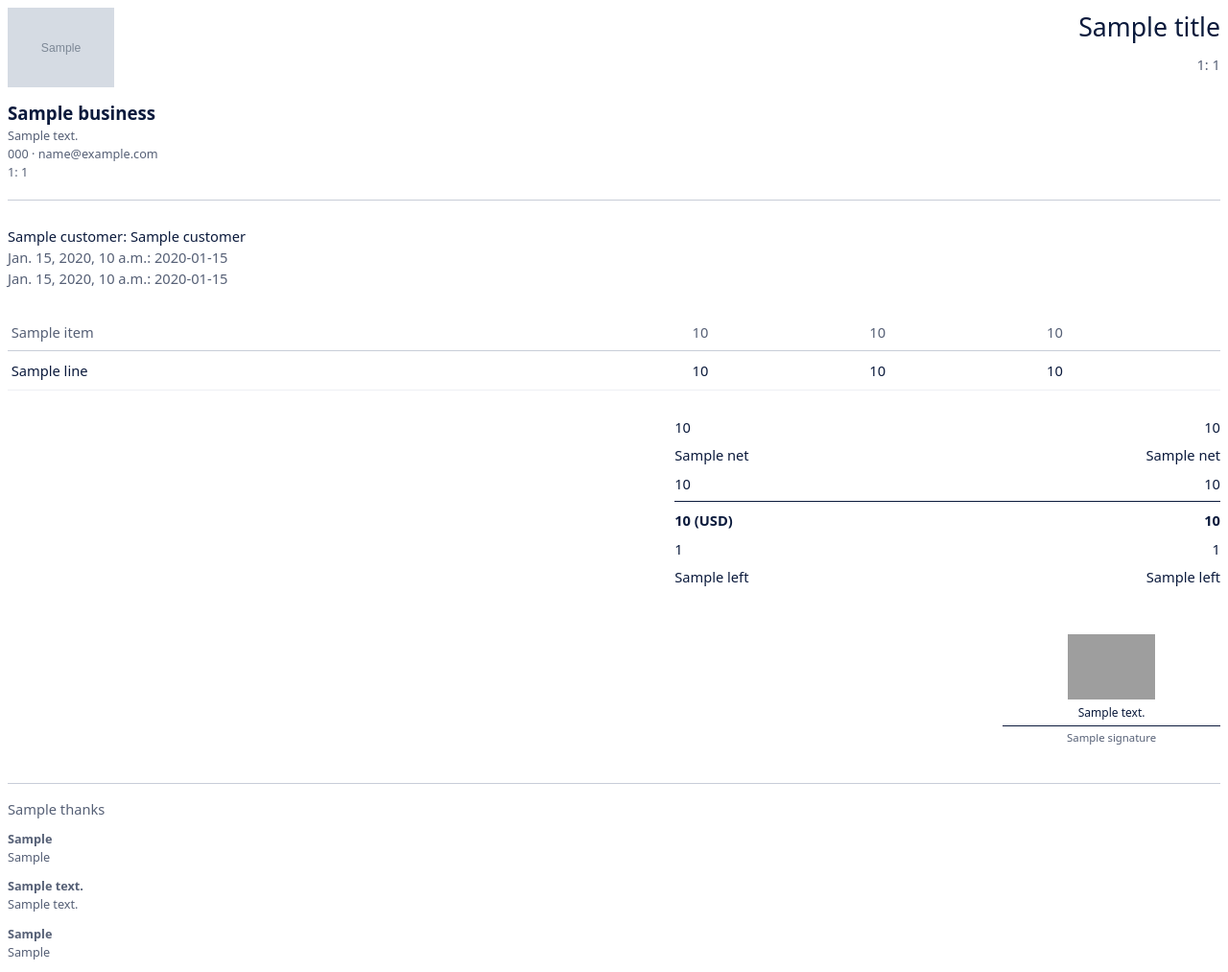
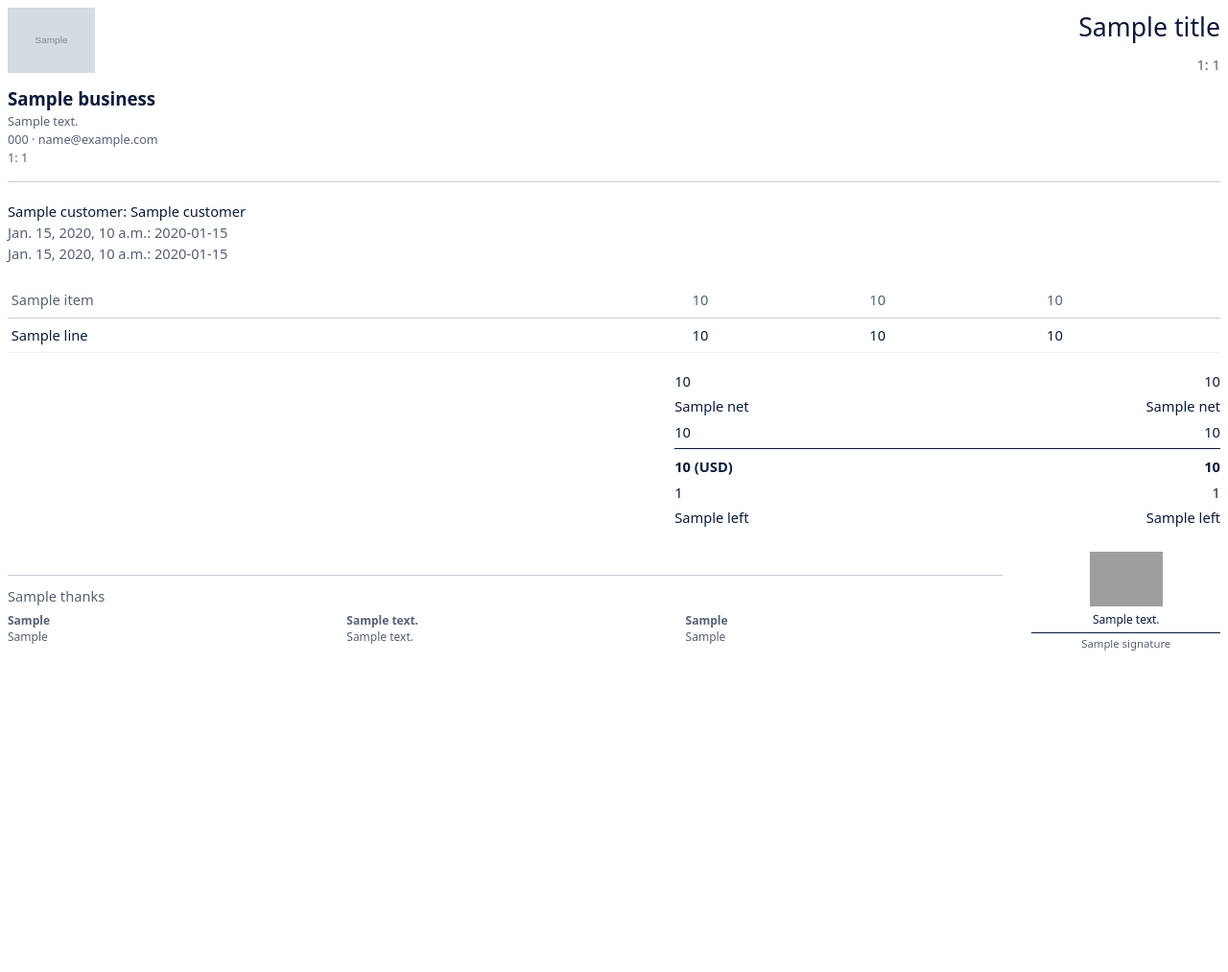
Before and after one commit to ahmershahdev/karobar-erp, a Django app: template backend/apps/sales/templates/sales/invoice.html in a window 1280 px wide. Shown: the whole page at 96% size. After the commit the page ends 678 px from the top, so only its background shows below. Run offline with Django 5.2, Linux system fonts and the light colour scheme; the template is opened without the code that fills it: most values are stand-ins (such as "Sample title", 1, 10 or a date in 2020); grey boxes marked "Sample" are stand-in pictures; parts of the project's set-up code (start-up, migrations or seed data) failed here and were passed over; grey boxes are pictures that could not be loaded.

Commit message:
Fit printed bills on one page and keep typed text in its own direction

```diff
--- a/backend/apps/sales/templates/sales/_print.css.html
+++ b/backend/apps/sales/templates/sales/_print.css.html
@@ -1,36 +1,51 @@
 <style>
-  @page { size: A4; margin: 18mm 16mm; }
+  @page { size: A4; margin: 14mm 14mm; }
   body { font-family: "Noto Sans", sans-serif; color: #0b1a3c; font-size: 11pt; line-height: 1.5; }
-  html[lang="ur"] body { font-family: "Noto Nastaliq Urdu", "Noto Sans", serif; line-height: 2.1; }
+  html[lang="ur"] body { font-family: "Noto Nastaliq Urdu", "Noto Sans", serif; line-height: 1.9; }
   html[lang="ar"] body { font-family: "Noto Kufi Arabic", "Noto Sans", sans-serif; line-height: 1.8; }
   h1 { font-size: 20pt; font-weight: 500; margin: 0 0 2mm; }
-  .head { display: flex; justify-content: space-between; border-bottom: 1px solid #c8cdd8; padding-bottom: 5mm; margin-bottom: 7mm; }
+  .head { display: flex; justify-content: space-between; border-bottom: 1px solid #c8cdd8; padding-bottom: 4mm; margin-bottom: 5mm; }
   .business { font-size: 14pt; font-weight: 600; }
   .muted { color: #566076; }
-  .facts { width: 100%; margin-bottom: 7mm; }
+  .facts { width: 100%; margin-bottom: 5mm; }
   table.lines { width: 100%; border-collapse: collapse; }
   table.lines th { text-align: start; color: #566076; font-weight: 400; border-bottom: 1px solid #c8cdd8; padding: 2mm 1mm; }
-  table.lines td { border-bottom: 1px solid #eef0f4; padding: 2.5mm 1mm; }
+  table.lines td { border-bottom: 1px solid #eef0f4; padding: 1.8mm 1mm; }
   /* Figures stay left to right in Urdu and Arabic, so their side is set by hand, not with end. */
   .num { font-family: "Noto Sans", sans-serif; font-weight: 400; direction: ltr; unicode-bidi: isolate; }
   table.lines th.num { font-family: inherit; }
   html[dir="ltr"] table.lines .num { text-align: right; }
   html[dir="rtl"] table.lines .num { text-align: left; }
-  .totals { margin-top: 6mm; margin-inline-start: auto; width: 45%; }
-  .totals div { display: flex; justify-content: space-between; padding: 1mm 0; }
+  .totals { margin-top: 4mm; margin-inline-start: auto; width: 45%; }
+  .totals div { display: flex; justify-content: space-between; padding: 0.6mm 0; }
   .grand .num { font-weight: 600; }
   .grand { border-top: 1px solid #0b1a3c; font-weight: 600; margin-top: 1mm; padding-top: 2mm !important; }
-  .logo { max-height: 22mm; max-width: 60mm; margin-bottom: 2mm; }
+  .logo { max-height: 18mm; max-width: 60mm; margin-bottom: 2mm; }
   .from .muted { font-size: 9.5pt; }
   .doc { text-align: end; }
   h1, .business { color: {{ accent }}; }
   .head { border-bottom-color: {{ accent }}; }
   .grand { border-top-color: {{ accent }}; }
-  .foot { margin-top: 10mm; border-top: 1px solid #c8cdd8; padding-top: 4mm; font-size: 9.5pt; color: #566076; }
-  .foot p { margin: 0 0 3mm; }
+  .foot { margin-top: 6mm; border-top: 1px solid #c8cdd8; padding-top: 3mm; font-size: 9pt; color: #566076; line-height: 1.4; break-inside: avoid; }
+  .foot p { margin: 0 0 2mm; }
+  .foot .notes { display: flex; gap: 6mm; }
+  .foot .notes p { flex: 1 1 0; }
+  /* What the business typed: its own direction, and Latin letters and digits in the Latin font
+     even on an Urdu or Arabic bill. Letters the font lacks fall back to the page font. */
+  .user { unicode-bidi: isolate; }
+  .user[dir="ltr"] { direction: ltr; }
+  .user[dir="rtl"] { direction: rtl; }
+  .end { display: flex; gap: 8mm; align-items: flex-end; margin-top: 6mm; break-inside: avoid; }
+  .end .foot { flex: 1 1 auto; margin-top: 0; }
+  .end .sign { flex: 0 0 52mm; margin-top: 0; margin-inline-start: auto; }
+  .foot .notes { flex-wrap: wrap; }
+  .foot .notes p { min-width: 32mm; }
+  html[lang="ur"] .totals div { padding: 1mm 0; }
+  html[lang="ur"] .user, html[lang="ar"] .user { font-family: "Noto Sans", "Noto Nastaliq Urdu", "Noto Kufi Arabic", sans-serif; }
+  .totals, .sign { break-inside: avoid; }
   .foot .thanks { color: {{ accent }}; font-size: 11pt; }
-  .sign { margin-top: 12mm; width: 60mm; margin-inline-start: auto; text-align: center; }
-  .sign img { max-height: 18mm; max-width: 60mm; }
+  .sign { margin-top: 6mm; width: 60mm; margin-inline-start: auto; text-align: center; }
+  .sign img { max-height: 15mm; max-width: 60mm; }
   .sign-text { font-family: "Brush Script MT", "Segoe Script", cursive; font-style: italic; font-size: 18pt; color: {{ accent }}; line-height: 1.2; }
   .sign-name { font-size: 9pt; }
   .sign-line { border-top: 1px solid #0b1a3c; margin-top: 1mm; padding-top: 1mm; font-size: 8.5pt; color: #566076; }
@@ -83,5 +98,12 @@
   html.receipt .head h1, html.receipt .head .business { color: {{ accent }}; }
   html.receipt table.lines th { background: none; color: #566076; }
   html.receipt .grand { background: none; color: inherit; padding: 2mm 0 0 !important; border-top: 1px solid {{ accent }}; }
-  html.receipt .sign { margin-top: 6mm; width: 100%; }
+  html.receipt .sign { margin-top: 5mm; width: 100%; }
+  html.receipt .sign img { max-height: 12mm; }
+  html.receipt h1 { text-transform: none; letter-spacing: 0; font-weight: 600; }
+  html.receipt .grand { font-size: inherit; }
+  html.receipt .foot .notes { display: block; }
+  html.receipt .end { display: block; }
+  html.receipt .end .sign { margin-top: 5mm; }
+  html.receipt .end .foot { margin-top: 4mm; }
 </style>
--- a/backend/apps/sales/templates/sales/invoice.html
+++ b/backend/apps/sales/templates/sales/invoice.html
@@ -1,4 +1,5 @@
 <!doctype html>
+{% load bill_text %}
 <html lang="{{ language }}" dir="{{ dir }}" class="{{ paper }} t-{{ template }}">
   <head>
     <meta charset="utf-8" />
@@ -9,13 +10,13 @@
     <div class="head">
       <div class="from">
         {% if logo %}<img class="logo" src="{{ logo }}" alt="" />{% endif %}
-        <div class="business">{{ business }}</div>
-        {% if bill.address %}<div class="muted">{{ bill.address }}</div>{% endif %}
+        <div class="business"><span class="user" dir="{{ business|textdir }}">{{ business }}</span></div>
+        {% if bill.address %}<div class="muted"><span class="user" dir="{{ bill.address|textdir }}">{{ bill.address }}</span></div>{% endif %}
         {% if bill.phone or bill.email %}
-          <div class="muted">{{ bill.phone }}{% if bill.phone and bill.email %} &middot; {% endif %}{{ bill.email }}</div>
+          <div class="muted"><span class="num">{{ bill.phone }}</span>{% if bill.phone and bill.email %} &middot; {% endif %}<span class="num">{{ bill.email }}</span></div>
         {% endif %}
         {% if bill.tax_number %}
-          <div class="muted">{{ bill.tax_label|default:labels.tax_number }}: <span class="num">{{ bill.tax_number }}</span></div>
+          <div class="muted"><span class="user" dir="{{ bill.tax_label|default:labels.tax_number|textdir }}">{{ bill.tax_label|default:labels.tax_number }}</span>: <span class="num">{{ bill.tax_number }}</span></div>
         {% endif %}
       </div>
       <div class="doc">
@@ -24,9 +25,9 @@
       </div>
     </div>
     <div class="facts">
-      <div>{{ labels.customer }}: {{ invoice.customer.name }}</div>
+      <div>{{ labels.customer }}: <span class="user" dir="{{ invoice.customer.name|textdir }}">{{ invoice.customer.name }}</span></div>
       <div class="muted">{{ labels.date }}: <span class="num">{{ invoice.date|date:"Y-m-d" }}</span></div>
-      {% if invoice.due_date %}
+      {% if invoice.due_date and not roll %}
         <div class="muted">{{ labels.due }}: <span class="num">{{ invoice.due_date|date:"Y-m-d" }}</span></div>
       {% endif %}
     </div>
@@ -44,7 +45,7 @@
       <tbody>
         {% for line in lines %}
           <tr>
-            <td>{{ line.name }}{% if show_sku %} <span class="muted num">{{ line.sku }}</span>{% endif %}</td>
+            <td><span class="user" dir="{{ line.name|textdir }}">{{ line.name }}</span>{% if show_sku %} <span class="muted num">{{ line.sku }}</span>{% endif %}</td>
             <td class="num">{{ line.quantity }}</td>
             <td class="num">{{ line.price }}</td>
             {% if show_discount %}<td class="num">{{ line.discount }}</td>{% endif %}
@@ -62,20 +63,24 @@
       <div><span>{{ labels.paid }}</span><span class="num">{{ paid }}</span></div>
       <div><span>{{ labels.left }}</span><span class="num">{{ left }}</span></div>
     </div>
+    <div class="end">
+    {% if bill.thanks or bill.payment_terms or bill.bank_details or bill.return_policy %}
+      <div class="foot">
+        {% if bill.thanks %}<p class="thanks"><span class="user" dir="{{ bill.thanks|textdir }}">{{ bill.thanks }}</span></p>{% endif %}
+        <div class="notes">
+        {% if bill.payment_terms and not roll %}<p><strong>{{ labels.payment_terms }}</strong><br /><span class="user" dir="{{ bill.payment_terms|textdir }}">{{ bill.payment_terms|linebreaksbr }}</span></p>{% endif %}
+        {% if bill.bank_details and not roll %}<p><strong>{{ labels.bank_details }}</strong><br /><span class="user" dir="{{ bill.bank_details|textdir }}">{{ bill.bank_details|linebreaksbr }}</span></p>{% endif %}
+        {% if bill.return_policy %}<p><strong>{{ labels.return_policy }}</strong><br /><span class="user" dir="{{ bill.return_policy|textdir }}">{{ bill.return_policy|linebreaksbr }}</span></p>{% endif %}
+        </div>
+      </div>
+    {% endif %}
     {% if signature or bill.signature_text %}
       <div class="sign">
-        {% if signature %}<img src="{{ signature }}" alt="" />{% else %}<div class="sign-text">{{ bill.signature_text }}</div>{% endif %}
-        {% if signature and bill.signature_text %}<div class="sign-name">{{ bill.signature_text }}</div>{% endif %}
+        {% if signature %}<img src="{{ signature }}" alt="" />{% else %}<div class="sign-text"><span class="user" dir="{{ bill.signature_text|textdir }}">{{ bill.signature_text }}</span></div>{% endif %}
+        {% if signature and bill.signature_text %}<div class="sign-name"><span class="user" dir="{{ bill.signature_text|textdir }}">{{ bill.signature_text }}</span></div>{% endif %}
         <div class="sign-line">{{ labels.signature }}</div>
       </div>
     {% endif %}
-    {% if bill.thanks or bill.payment_terms or bill.bank_details or bill.return_policy %}
-      <div class="foot">
-        {% if bill.thanks %}<p class="thanks">{{ bill.thanks }}</p>{% endif %}
-        {% if bill.payment_terms %}<p><strong>{{ labels.payment_terms }}</strong><br />{{ bill.payment_terms|linebreaksbr }}</p>{% endif %}
-        {% if bill.bank_details %}<p><strong>{{ labels.bank_details }}</strong><br />{{ bill.bank_details|linebreaksbr }}</p>{% endif %}
-        {% if bill.return_policy %}<p><strong>{{ labels.return_policy }}</strong><br />{{ bill.return_policy|linebreaksbr }}</p>{% endif %}
-      </div>
-    {% endif %}
+    </div>
   </body>
 </html>
--- /dev/null
+++ b/backend/apps/sales/templatetags/bill_text.py
@@ -0,0 +1,23 @@
+"""Which way text the business typed should run on a printed bill.
+
+WeasyPrint does not support dir="auto", so an English sentence on an Urdu bill would be laid out
+right to left and print its full stop at the wrong end. This finds the direction the way
+browsers do for dir="auto": from the first letter with a strong direction.
+"""
+
+import unicodedata
+
+from django import template
+
+register = template.Library()
+
+
+@register.filter
+def textdir(value: object) -> str:
+    for character in str(value or ""):
+        kind = unicodedata.bidirectional(character)
+        if kind in ("R", "AL"):
+            return "rtl"
+        if kind == "L":
+            return "ltr"
+    return "ltr"
```
Also changed, not shown: backend/apps/sales/documents.py (+7 -3 lines), backend/apps/sales/templates/sales/receipt.html (+20 -15 lines), backend/tests/sales/test_bill_settings.py (+26 -2 lines), docs/status.md (+1 -1 lines), backend/apps/sales/templatetags/__init__.py (added).
